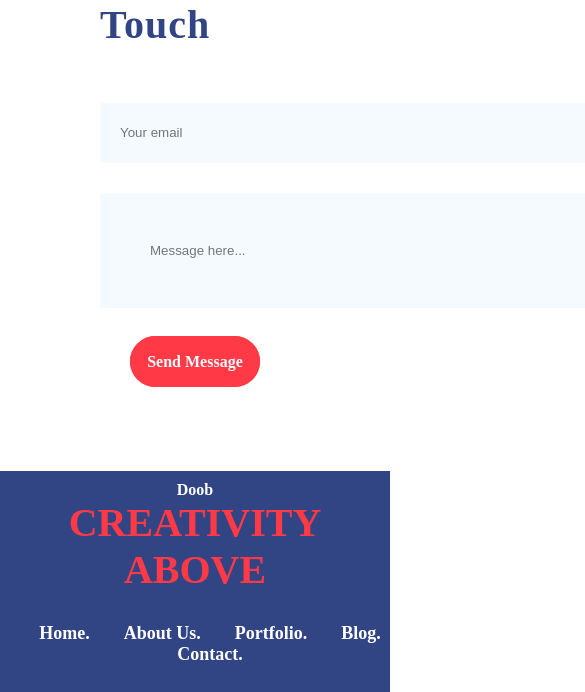
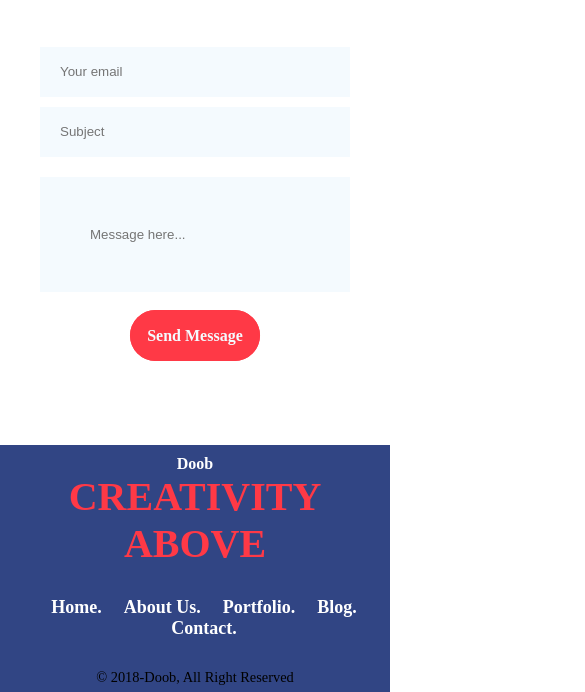
Before and after one commit to Brahimrbahy/Brahim-oussama-doob, a plain HTML site: page index.html in a window 390 px wide. Shown: the part 1498-2190 px from the top of the page, 585 px wide, since content can reach past the window. Drawn offline with nearby package versions, Linux system fonts and the light colour scheme.

Commit message:
last for last

```diff
--- a/public/css/app.css
+++ b/public/css/app.css
@@ -394,4 +394,53 @@ label .fa-bars{
         color: #fff;
 
     }
+
+    .subt{
+    flex-direction: column;
+    gap: 5px;
+
+    }
+
+    .s3{
+        padding-inline: 40px;
+    }
+
+    .email input {
+        width: 100%;
+        height: 50px;
+        background-color: #F4FAFE;
+        border: none;
+        padding: 0px 20px;
+        color: #314584;
+        margin-bottom: 5px;
+    }
+    .text input {
+        width: 100%;
+        height: 50px;
+        background-color: #F4FAFE;
+        border: none;
+        padding: 0px 20px;
+        color: #314584;
+        margin-bottom: 5px;
+    }
+
+    .textarea input{
+        background-color: #F4FAFE;
+        border: none;
+        width: 100%;
+        padding: 50px;
+        margin-top: 15px;
+        margin-bottom: 5px;
+        color: #314584;
+        padding-bottom: 50px;
+
+    }
+
+    footer a {
+        text-decoration: none;
+        padding-left: 18px;
+        color: white;
+        font-size: large;
+        font-weight: bold;
+    }
  }
```
